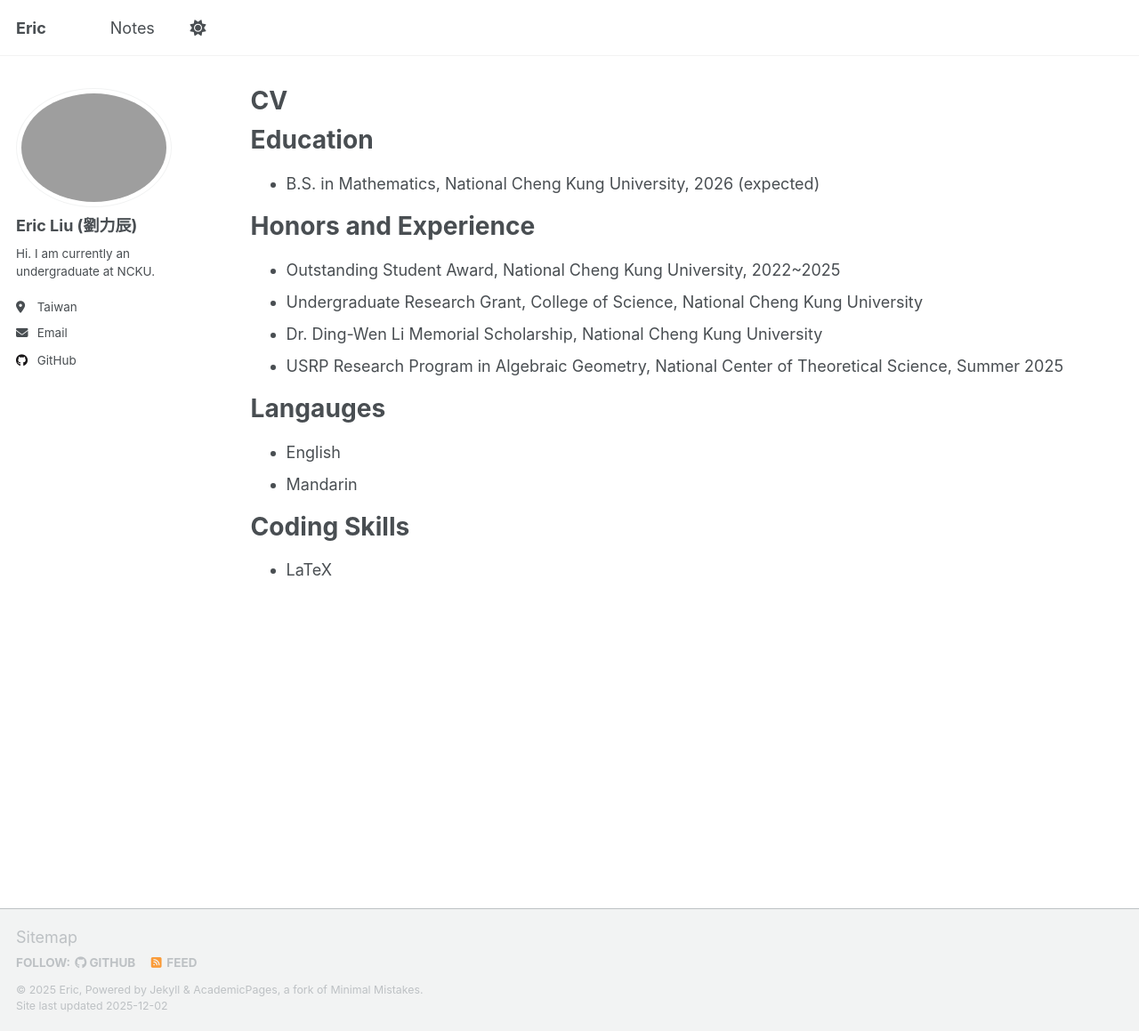
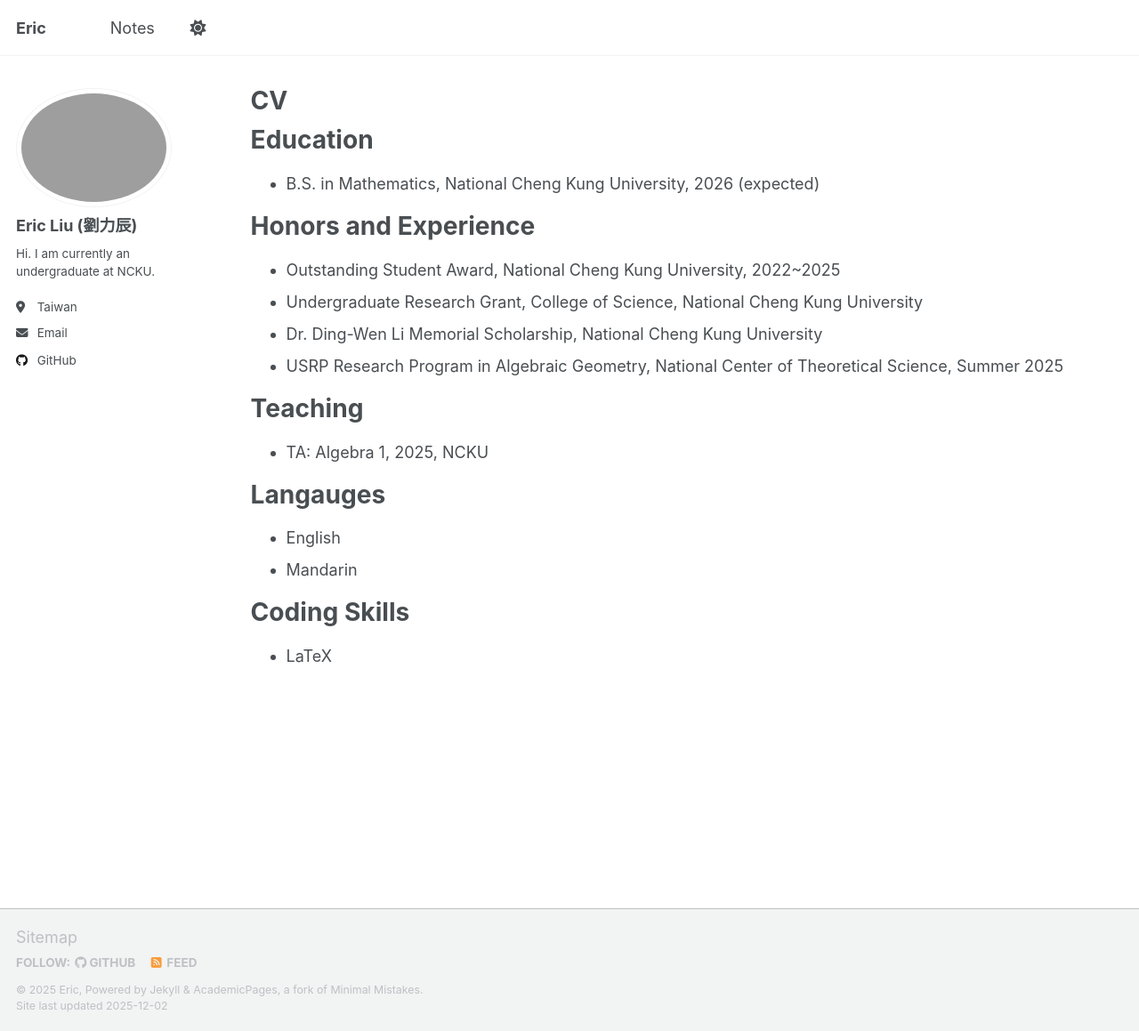
Before and after one commit to ericliu515515/ericliu515515.github.io, a Jekyll site: the page built from _pages/cv.md, in a window 1280 px wide and 1159 px high. Shown: the whole window at 89% size. Built offline with Jekyll 4.4.1, drawn with Linux system fonts in a browser that asks for light colours; a script that is not in the unit is left out.

Commit message:
Add teaching experience section to CV

```diff
--- a/_pages/cv.md
+++ b/_pages/cv.md
@@ -20,6 +20,10 @@ Honors and Experience
 * Dr. Ding-Wen Li Memorial Scholarship, National Cheng Kung University
 * USRP Research Program in Algebraic Geometry, National Center of Theoretical Science, Summer 2025
 
+Teaching
+===
+* TA: Algebra 1, 2025, NCKU
+
 Langauges
 =====
 * English
```
